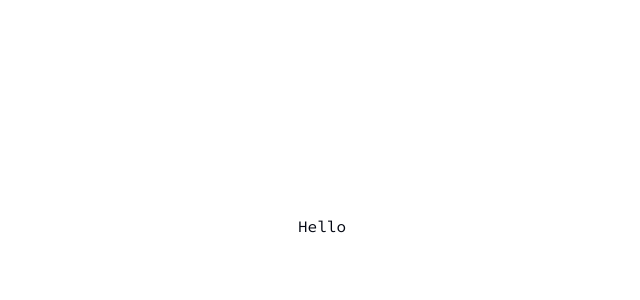
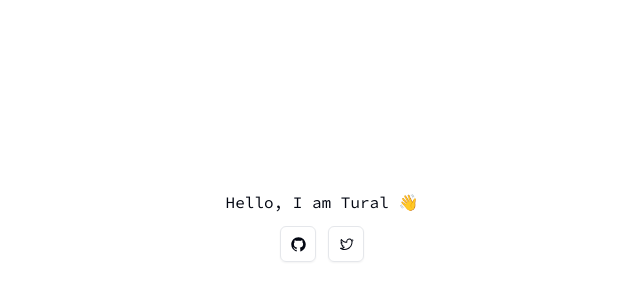
Before and after one commit to turalowski/tural.dev, a Next.js app: page / in a window 1280 px wide. Shown: the part 174-474 px from the top of the page, without its empty margins (318-958 px from the left). Built offline with nearby package versions, Linux system fonts and the light colour scheme.

Commit message:
minimized

```diff
--- /dev/null
+++ b/app/components/ui/tooltip.tsx
@@ -0,0 +1,30 @@
+"use client"
+
+import * as React from "react"
+import * as TooltipPrimitive from "@radix-ui/react-tooltip"
+
+import { cn } from "@/app/lib/utils"
+
+const TooltipProvider = TooltipPrimitive.Provider
+
+const Tooltip = TooltipPrimitive.Root
+
+const TooltipTrigger = TooltipPrimitive.Trigger
+
+const TooltipContent = React.forwardRef<
+  React.ElementRef<typeof TooltipPrimitive.Content>,
+  React.ComponentPropsWithoutRef<typeof TooltipPrimitive.Content>
+>(({ className, sideOffset = 4, ...props }, ref) => (
+  <TooltipPrimitive.Content
+    ref={ref}
+    sideOffset={sideOffset}
+    className={cn(
+      "z-50 overflow-hidden rounded-md bg-primary px-3 py-1.5 text-xs text-primary-foreground animate-in fade-in-0 zoom-in-95 data-[state=closed]:animate-out data-[state=closed]:fade-out-0 data-[state=closed]:zoom-out-95 data-[side=bottom]:slide-in-from-top-2 data-[side=left]:slide-in-from-right-2 data-[side=right]:slide-in-from-left-2 data-[side=top]:slide-in-from-bottom-2",
+      className
+    )}
+    {...props}
+  />
+))
+TooltipContent.displayName = TooltipPrimitive.Content.displayName
+
+export { Tooltip, TooltipTrigger, TooltipContent, TooltipProvider }
--- a/app/page.tsx
+++ b/app/page.tsx
@@ -1,7 +1,61 @@
+import { TwitterLogoIcon, GitHubLogoIcon } from '@radix-ui/react-icons';
+import { IoDocumentText } from 'react-icons/io5';
+import { Button } from './components/ui/button';
+import Link from 'next/link';
+import {
+  Tooltip,
+  TooltipContent,
+  TooltipProvider,
+  TooltipTrigger,
+} from './components/ui/tooltip';
+
 export default function Home() {
   return (
-    <main className="flex min-h-screen flex-col  justify-center items-center  p-6">
-      Hello
+    <main className="flex min-h-screen flex-col  justify-center items-center p-6">
+      <div className="flex flex-col items-center gap-3">
+        <div>Hello, I am Tural 👋</div>
+        <div className="flex items-center gap-3">
+          <TooltipProvider>
+            <Tooltip>
+              <TooltipTrigger asChild>
+                <Link target="_blank" href="https://github.com/turalowski">
+                  <Button variant="outline" size="icon">
+                    <GitHubLogoIcon />
+                    <span className="sr-only">Github</span>
+                  </Button>
+                </Link>
+              </TooltipTrigger>
+              <TooltipContent>GitHub</TooltipContent>
+            </Tooltip>
+          </TooltipProvider>
+          {/* <TooltipProvider> */}
+          {/*   <Tooltip> */}
+          {/*     <TooltipTrigger asChild> */}
+          {/*       <Link target="_blank" href="https://github.com/turalowski"> */}
+          {/*         <Button variant="outline" size="icon"> */}
+          {/*           <IoDocumentText /> */}
+          {/*           <span className="sr-only">Github</span> */}
+          {/*         </Button> */}
+          {/*       </Link> */}
+          {/*     </TooltipTrigger> */}
+          {/*     <TooltipContent>CV</TooltipContent> */}
+          {/*   </Tooltip> */}
+          {/* </TooltipProvider> */}
+          <TooltipProvider>
+            <Tooltip>
+              <TooltipTrigger asChild>
+                <Link target="_blank" href="https://twitter.com/turalowski">
+                  <Button variant="outline" size="icon">
+                    <TwitterLogoIcon />
+                    <span className="sr-only">Twitter</span>
+                  </Button>
+                </Link>
+              </TooltipTrigger>
+              <TooltipContent>Twitter</TooltipContent>
+            </Tooltip>
+          </TooltipProvider>
+        </div>
+      </div>
     </main>
   );
 }
--- a/package.json
+++ b/package.json
@@ -13,12 +13,14 @@
     "@radix-ui/react-icons": "^1.3.0",
     "@radix-ui/react-slot": "^1.0.2",
     "@radix-ui/react-tabs": "^1.0.4",
+    "@radix-ui/react-tooltip": "^1.0.7",
     "class-variance-authority": "^0.7.0",
     "clsx": "^2.0.0",
     "next": "14.0.3",
     "next-themes": "^0.2.1",
     "react": "^18",
     "react-dom": "^18",
+    "react-icons": "^5.0.1",
     "tailwind-merge": "^2.1.0",
     "tailwindcss-animate": "^1.0.7"
   },
```
Also changed, not shown: 1 other file (tests, documents, lock files or other folders).
